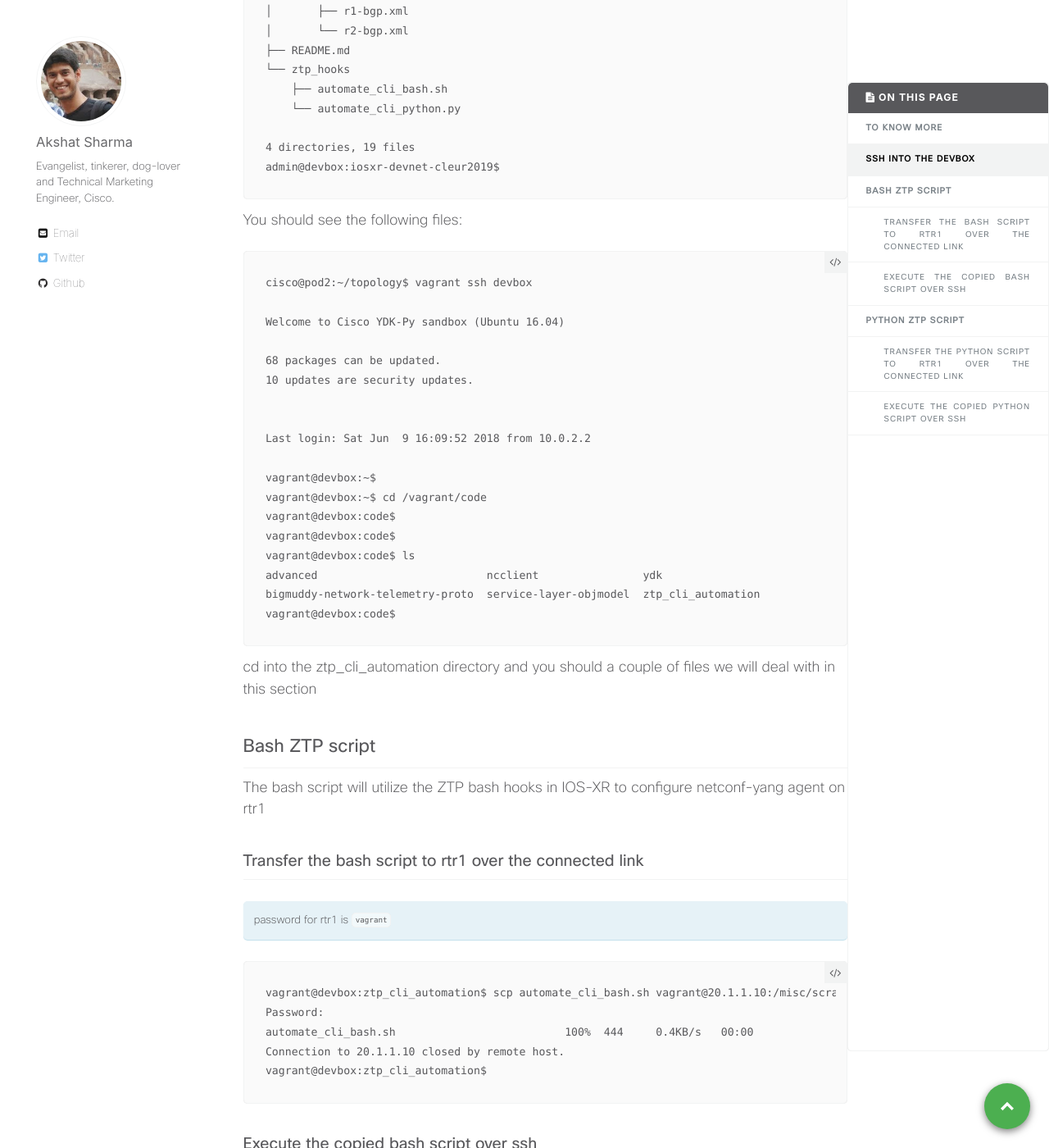
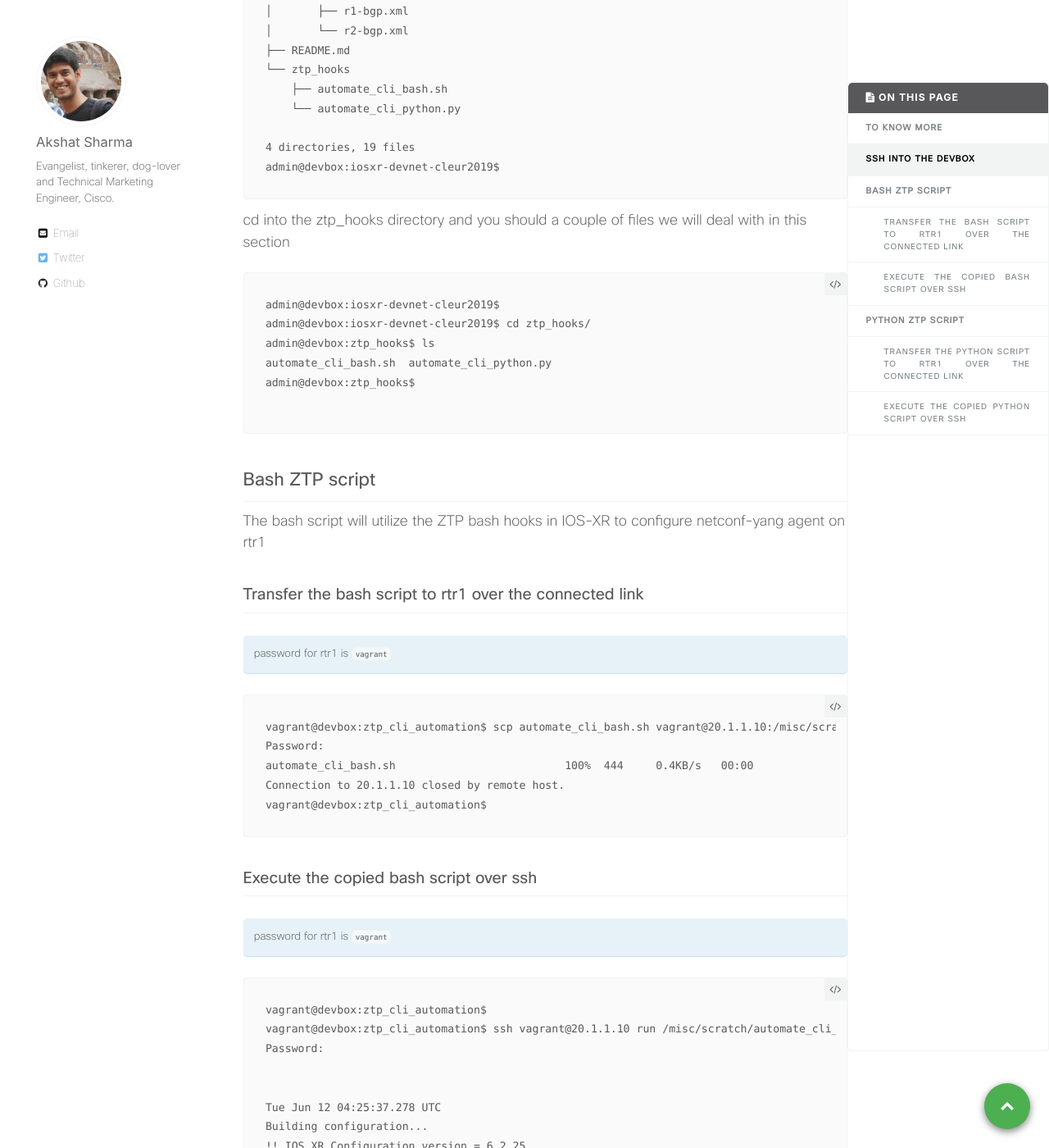
Before and after one commit to nanog75/hackathon, a Jekyll site: the page built from _wkinstructions/2018-06-12-step-1-ios-xr-ztp-bash-and-python-hooks.md, in a window 1280 px wide and 1400 px high, scrolled down 3201 px. Shown: the whole window at 82% size. Built offline with Jekyll 4.4.1, drawn with Linux system fonts in a browser that asks for light colours; comment, search, counter and statistics services are not loaded.

Commit message:
Update 2018-06-12-step-1-ios-xr-ztp-bash-and-python-hooks.md

````diff
--- a/_wkinstructions/2018-06-12-step-1-ios-xr-ztp-bash-and-python-hooks.md
+++ b/_wkinstructions/2018-06-12-step-1-ios-xr-ztp-bash-and-python-hooks.md
@@ -142,32 +142,16 @@ admin@devbox:iosxr-devnet-cleur2019$
 ```
 
 
-
-You should see the following files:
+cd into the ztp_hooks directory and you should a couple of files we will deal with in this section
 
 ```
-cisco@pod2:~/topology$ vagrant ssh devbox
+admin@devbox:iosxr-devnet-cleur2019$
+admin@devbox:iosxr-devnet-cleur2019$ cd ztp_hooks/
+admin@devbox:ztp_hooks$ ls
+automate_cli_bash.sh  automate_cli_python.py
+admin@devbox:ztp_hooks$
 
-Welcome to Cisco YDK-Py sandbox (Ubuntu 16.04)
-
-68 packages can be updated.
-10 updates are security updates.
-
-
-Last login: Sat Jun  9 16:09:52 2018 from 10.0.2.2
-
-vagrant@devbox:~$
-vagrant@devbox:~$ cd /vagrant/code
-vagrant@devbox:code$
-vagrant@devbox:code$
-vagrant@devbox:code$ ls
-advanced                          ncclient                ydk
-bigmuddy-network-telemetry-proto  service-layer-objmodel  ztp_cli_automation
-vagrant@devbox:code$
 ```
-
-cd into the ztp_cli_automation directory and you should a couple of files we will deal with in this section
-
 
 ## Bash ZTP script
 The bash script will utilize the ZTP bash hooks in IOS-XR to configure netconf-yang agent on rtr1
````
